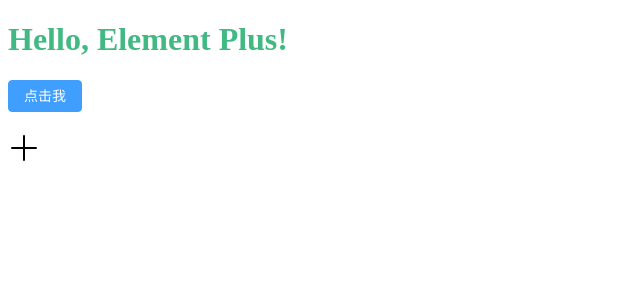
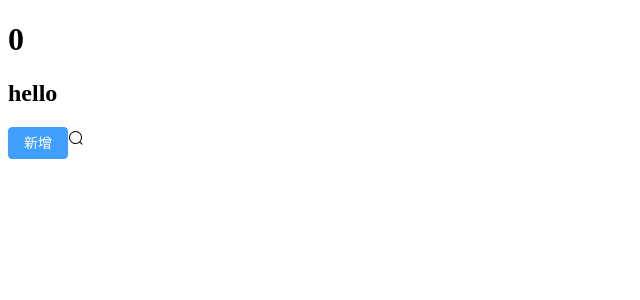
Before and after one commit to junwanzhao/common-limits-system, a Vue app in the folder project-web/: page /home in a window 1280 px wide. Shown: the top 300 px of the page, without its empty margins (0-640 px from the left). Built offline with nearby package versions, Linux system fonts and the light colour scheme.

Commit message:
feat: 安装 pinia

```diff
--- a/project-web/package.json
+++ b/project-web/package.json
@@ -14,6 +14,7 @@
   "dependencies": {
     "@element-plus/icons-vue": "^2.3.1",
     "element-plus": "^2.8.7",
+    "pinia": "^2.2.6",
     "vue": "^3.5.12",
     "vue-router": "^4.4.5"
   },
--- a/project-web/src/components/HelloWorld.vue
+++ b/project-web/src/components/HelloWorld.vue
@@ -1,24 +1,31 @@
 <template>
-  <div>
-    <h1>Hello, Element Plus!</h1>
-    <el-button type="primary" @click="handleClick">点击我</el-button>
-    <div style="margin-top: 20px; font-size: 32px">
-      <el-icon>
-        <Plus />
-      </el-icon>
-    </div>
-  </div>
+  <h1>{{ count }}</h1>
+  <h2>{{ msg }}</h2>
+  <el-button type="primary" size="default" @click="addBtn">新增</el-button>
+  <el-icon>
+    <search />
+  </el-icon>
 </template>
 <script setup lang="ts">
-import { ElButton, ElIcon } from 'element-plus'
-import { Plus } from '@element-plus/icons-vue'
-// 注册组件
-const handleClick = () => {
-  console.log('按钮被点击')
+import { useTestStore } from '@/store/test/index'
+import { storeToRefs } from 'pinia'
+
+const store = useTestStore()
+
+const { count, msg } = storeToRefs(store)
+
+const addBtn = () => {
+  //第⼀种改变数据的⽅式
+  // store.count++;
+  //第⼆种改变数据的⽅式
+  store.setCount(++store.count)
+  //第三种改变数据的⽅式
+  // store.$patch({
+  // count: ++store.count,
+  // });
+  //第四种改变数据的⽅式
+  // store.$patch((state) => {
+  //   state.count = ++state.count
+  // })
 }
 </script>
-<style scoped>
-h1 {
-  color: #42b983;
-}
-</style>
--- a/project-web/src/main.ts
+++ b/project-web/src/main.ts
@@ -7,8 +7,11 @@
 import 'element-plus/dist/index.css'
 import * as ElementPlusIconsVue from '@element-plus/icons-vue'
 
+import { createPinia } from 'pinia'
+const pinia = createPinia()
+
 const app = createApp(App)
-app.use(ElementPlus).use(router).mount('#app')
+app.use(ElementPlus).use(router).use(pinia).mount('#app')
 
 //全局注册图标组件
 for (const [key, component] of Object.entries(ElementPlusIconsVue)) {
--- /dev/null
+++ b/project-web/src/store/test/index.ts
@@ -0,0 +1,16 @@
+import { defineStore } from 'pinia'
+import { ref, computed } from 'vue'
+// 定义 store
+export const useTestStore = defineStore('testStore', () => {
+  // state
+  const count = ref(0)
+  const msg = ref('hello')
+  // getters
+  const getCount = computed(() => count.value)
+  // actions
+  const setCount = (newCount: number) => {
+    console.log(newCount)
+    count.value = newCount
+  }
+  return { count, msg, getCount, setCount }
+})
```
Also changed, not shown: 1 other file (tests, documents, lock files or other folders).
